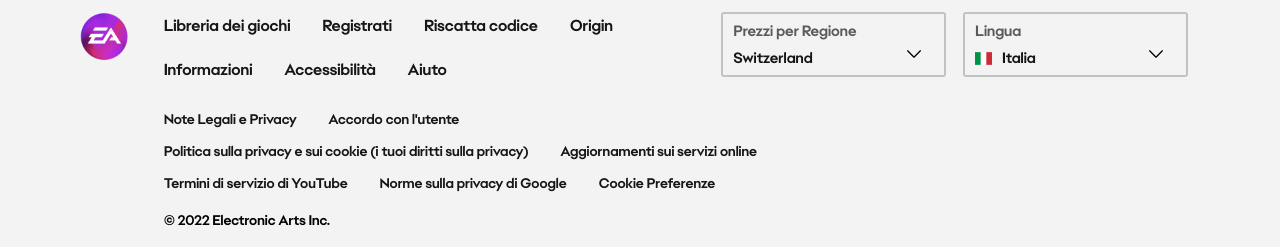
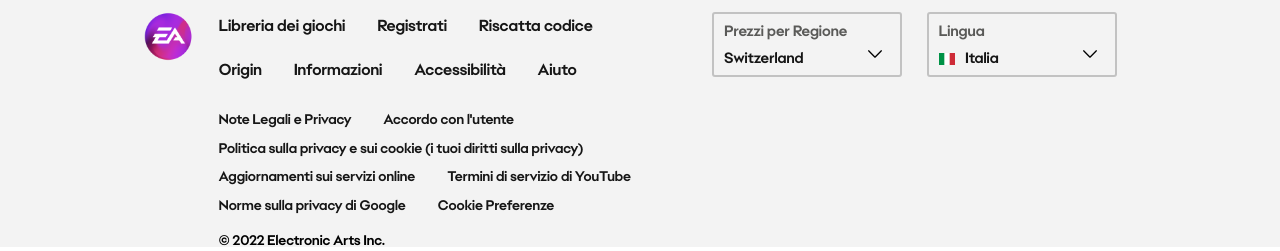
Before and after one commit to GiuseppeDeLuciaLumeno/EASports-Project, a website: page pages/main-page/main.html in a window 1280 px wide. Shown: the part 2960-3211 px from the top of the page. Drawn offline with nearby package versions, Linux system fonts and the light colour scheme.

Commit message:
fix resize footer & dropdown size

```diff
--- a/scss/layout/_footers.scss
+++ b/scss/layout/_footers.scss
@@ -8,13 +8,15 @@
 footer {
   font-family: FS Industrie Narrow, ElectronicArtsDisplay, Verdana, Geneva, Tahoma, sans-serif;
   font-size: 16px;
+  background-color: #f3f3f3;
 }
 
 .footer-main-link {
     height: 250px;
     padding: 15px 80px 23px;
     background-color: #f3f3f3;
-    width: 100%;
+    width: 90%;
+    margin: 0 auto;
     display: grid;
     gap: 5px;
     grid-template-columns: 1fr 7fr 3fr 3fr;
@@ -116,7 +118,7 @@
         position: relative;
         border: 2px solid #c2c2c2;
         border-radius: 3px;
-        width: 95%;
+        width: 190px;
 
         @include lg {
             width: 80%;
@@ -284,7 +286,7 @@
             position: relative;
             border: 2px solid #c2c2c2;
             border-radius: 3px;
-            width: 95%;
+            width: 190px;
 
             @include lg {
                 width: 80%;
```
Also changed, not shown: css/base/style.css, 1 other file.
